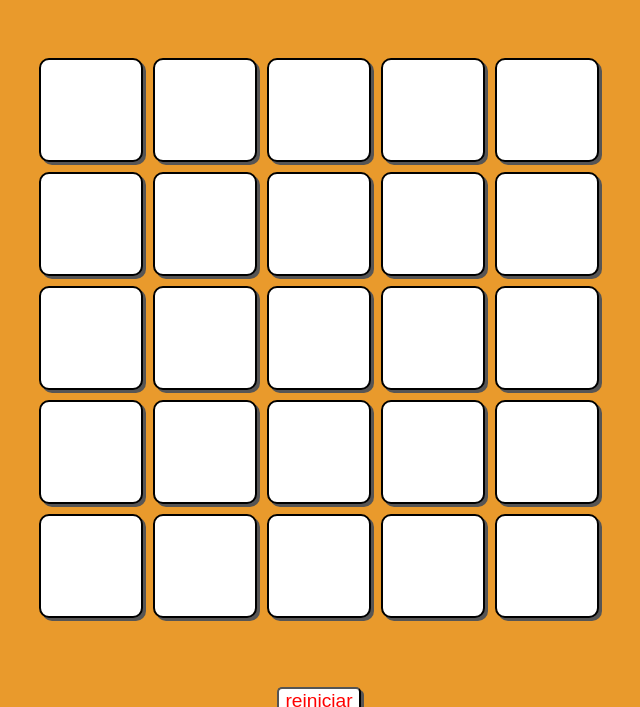
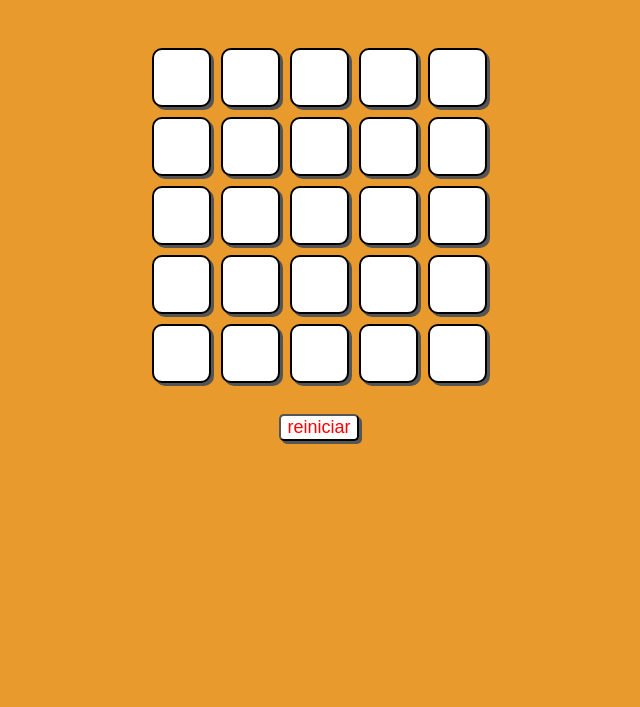
Before and after one commit to Patyluce/jogodavelha5x5, a plain HTML site: page index.html in a window 1280 px wide. Shown: the part 93-800 px from the top of the page, without its empty margins (329-969 px from the left). Drawn offline with Linux system fonts and the light colour scheme.

Commit message:
Update style.css

```diff
--- a/style.css
+++ b/style.css
@@ -27,7 +27,7 @@ color:rgb(143, 247, 143);
     display: flex;
     position: fixed;
     flex-direction: column;
-    padding-top: 50px;
+    padding-top:40px;
     align-items: center;
 
 }
@@ -41,8 +41,8 @@ color:rgb(143, 247, 143);
 
 .box li{
 
-    width: 100px;
-    height: 100px;
+    width: 55px;
+    height: 55px;
     border: 2px solid black;
     line-height: 100px;
     border-radius: 10px;
@@ -54,11 +54,11 @@ color:rgb(143, 247, 143);
     background-color: rgb(143, 247, 143);
 }
 .bt{
-    margin-top: 5%;
+    margin-top: 2%;
 
 }
 .bt input{
-    font-size: larger;
+    font-size: large;
     border: thick  black 1px;
     color: red;
     background-color: white;
@@ -72,7 +72,7 @@ color:rgb(143, 247, 143);
 
 .vencedor{
 
-    font-size: xx-large;
+    font-size: x-large;
     font-family: 'Montserrat', sans-serif ;
     font-weight: bold;
 
```
